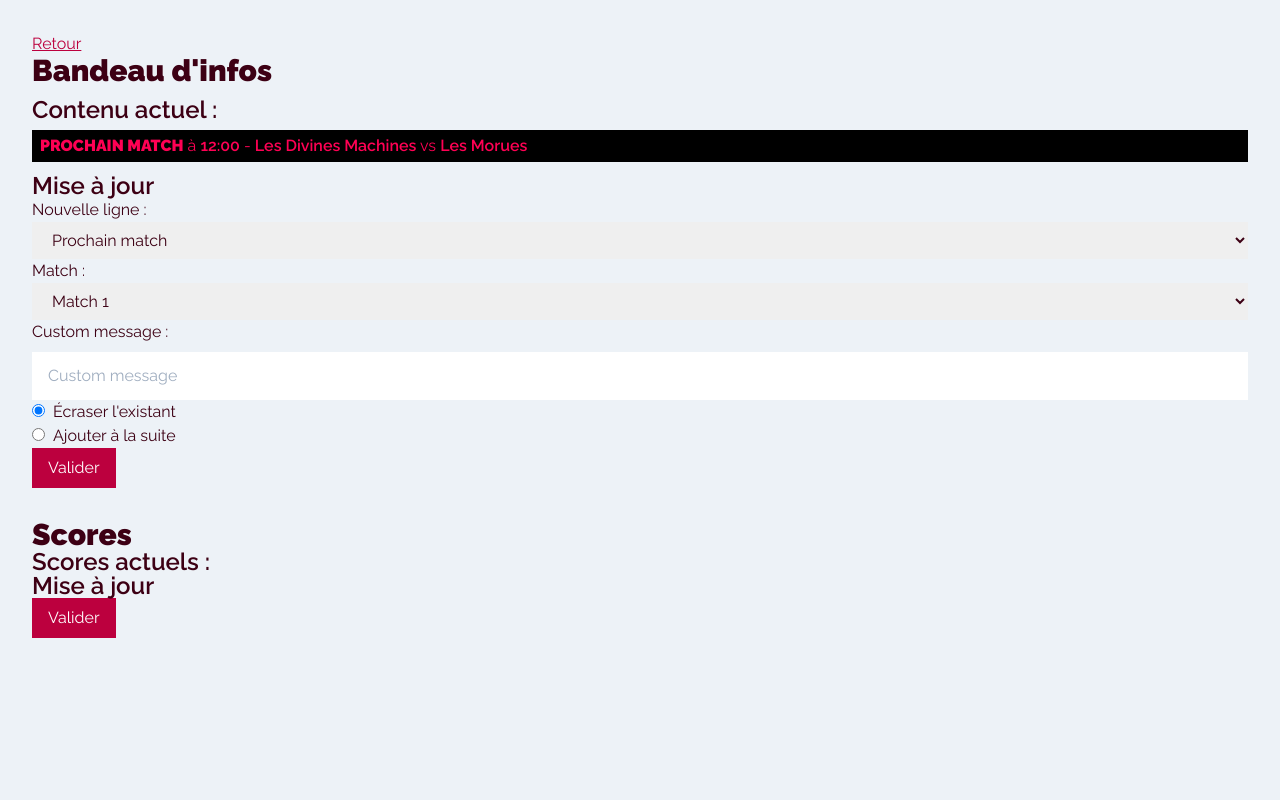
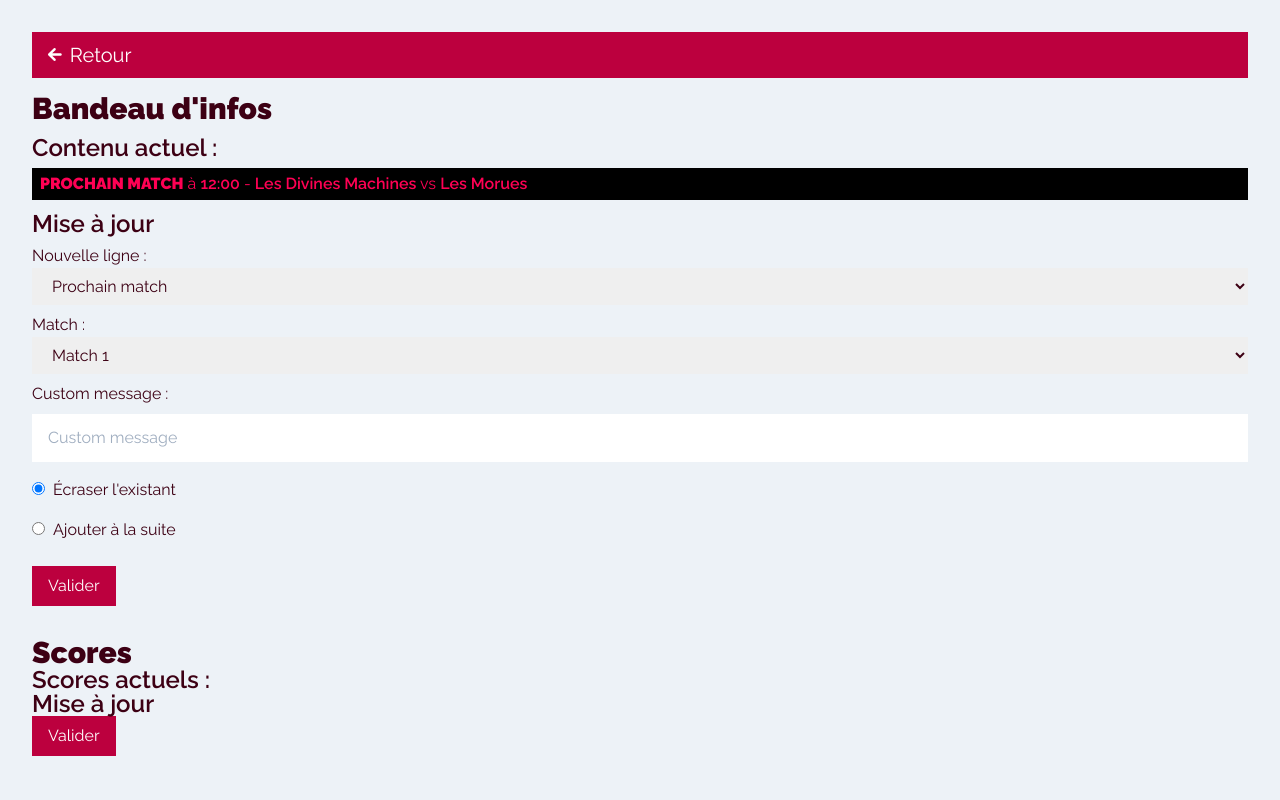
Before and after one commit to OIIOIIOI/rd-book, a PHP site: page /4qn7r67r/index.php in a window 1280 px wide. Run offline with PHP 8.4, Linux system fonts and the light colour scheme.

Commit message:
admin style

```diff
--- a/4qn7r67r/index.php
+++ b/4qn7r67r/index.php
@@ -74,12 +74,13 @@ $_POST = array();
 	      content="width=device-width, user-scalable=no, initial-scale=1.0, maximum-scale=1.0, minimum-scale=1.0">
 	<meta http-equiv="X-UA-Compatible" content="ie=edge">
 	<title>Admin</title>
+	<link href="https://unpkg.com/ionicons@4.5.10-0/dist/css/ionicons.min.css" rel="stylesheet">
 	<link rel="stylesheet" href="../css/style.css">
 </head>
 <body class="font-sans bg-gray-200 text-pink-900 p-8">
 	<div class="">
-		<a href="/">Retour</a>
-		<h1 class="">Bandeau d'infos</h1>
+		<a href="/" class=" block px-4 py-2 text-xl no-underline bg-pink-400 text-white hover:text-white"><i class="icon ion-md-arrow-round-back mr-2"></i>Retour</a>
+		<h1 class="mt-4">Bandeau d'infos</h1>
 		<h2 class="mt-3">Contenu actuel :</h2>
 		<ul class="bg-black text-pink-100 mt-2 py-1">
 			<?php foreach ($data_lines['lines'] as $line) : ?>
@@ -87,7 +88,7 @@ $_POST = array();
 			<?php endforeach; ?>
 		</ul>
 		<h2 class="mt-3">Mise à jour</h2>
-		<form action="" method="post">
+		<form action="" method="post" class="mt-2">
 			<label for="line_select">Nouvelle ligne :</label>
 			<select name="line_text" id="line_select">
 				<option value="next_game">Prochain match</option>
@@ -97,7 +98,7 @@ $_POST = array();
 				<option value="the_end">The End</option>
 				<option value="custom">Custom</option>
 			</select>
-			<label for="game_select">Match :</label>
+			<label for="game_select" class="block mt-2">Match :</label>
 			<select name="line_game" id="game_select">
 				<option value="0">Match 1</option>
 				<option value="1">Match 2</option>
@@ -105,16 +106,16 @@ $_POST = array();
 				<option value="3">Match 4</option>
 				<option value="4">Match 5</option>
 			</select>
-			<label for="custom_msg">Custom message :</label>
+			<label for="custom_msg" class="block mt-2">Custom message :</label>
 			<input type="text" name="custom_msg" placeholder="Custom message" id="custom_msg" class="w-full px-4 py-3 mt-2">
-			<div class="block">
-				<input type="radio" name="overwrite" value="true" id="ow_true" checked><label for="ow_true" class="ml-2">Écraser l'existant</label>
+			<div class="block mt-2">
+				<input type="radio" name="overwrite" value="true" id="ow_true" checked><label for="ow_true" class="inline-block ml-2 py-2">Écraser l'existant</label>
 			</div>
 			<div class="block">
-				<input type="radio" name="overwrite" value="false" id="ow_false"><label for="ow_false" class="ml-2">Ajouter à la suite</label>
+				<input type="radio" name="overwrite" value="false" id="ow_false"><label for="ow_false" class="inline-block ml-2 py-2">Ajouter à la suite</label>
 			</div>
 			<input type="hidden" name="action" value="update_lines">
-			<input type="submit" value="Valider">
+			<input type="submit" value="Valider" class="mt-4">
 		</form>
 	</div>
 	<div class="mt-8">
```
